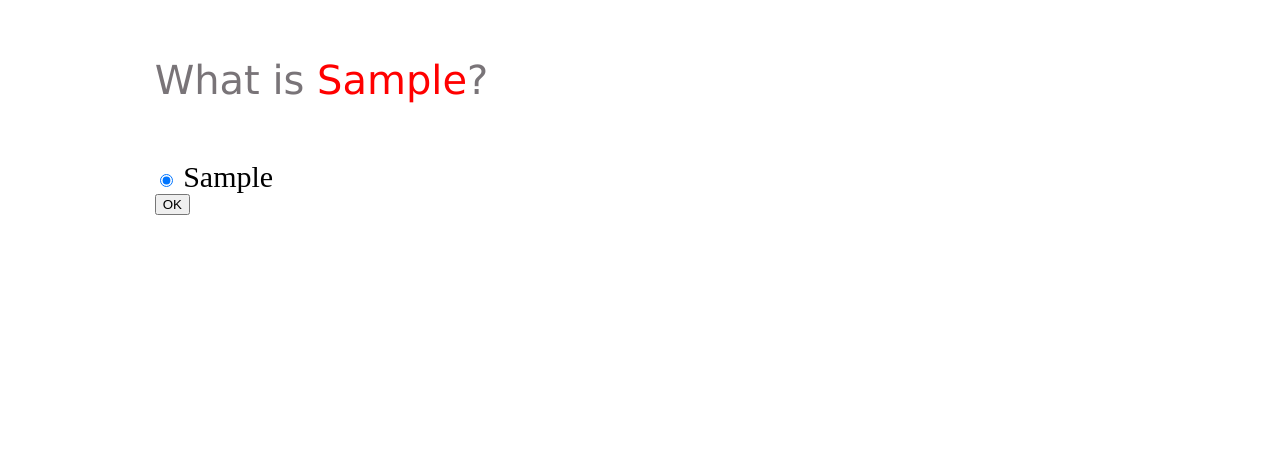
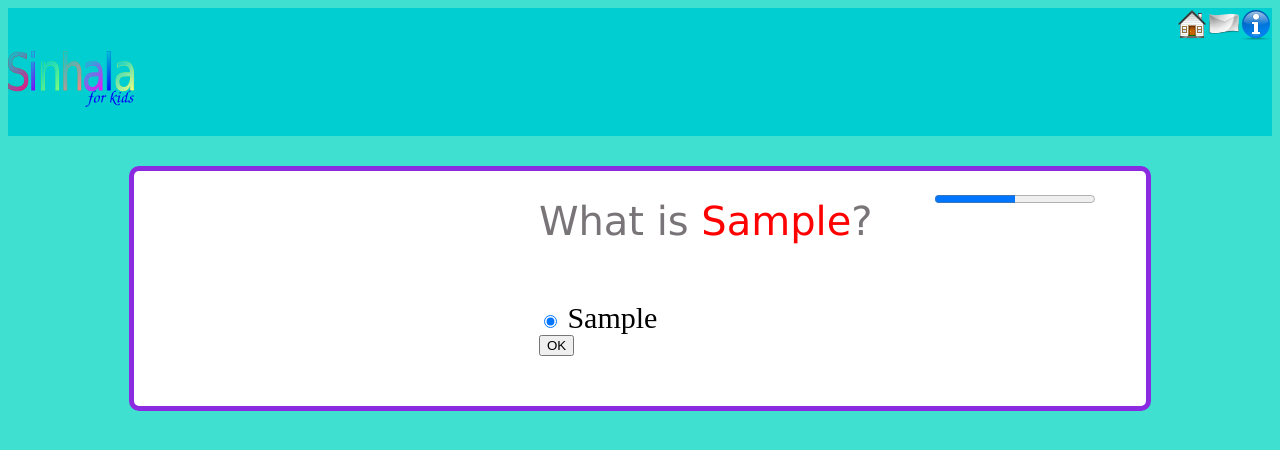
Before and after one commit to sinhalaquiz/sinhalaforkids, a Django app: a page that uses templates/wordquiz/question-base.html in a window 1280 px wide. Shown: the top 450 px of the page. Run offline with Django 3.2, Linux system fonts and the light colour scheme; tables that the repository leaves empty hold one stand-in row (values such as "Sample post").

Commit message:
Wordquiz appearance consitent with site

```diff
--- a/templates/site-common.html
+++ b/templates/site-common.html
@@ -5,8 +5,10 @@
             {% block title %}{% endblock %}
         </title>
         <link rel="stylesheet" href="{% static "css/site.css" %}" />
+        {%block stylesheets %}{% endblock %}
         <meta name="description=" content={% block description %}{% endblock %}>
-        {% block script %}{% endblock %}
+        <script src="{% static "js/alertify.js" %}"></script>
+        <script>{% block script %}{% endblock %}</script>
     </head>
     <header>
         {% static "" as baseUrl %}
--- a/templates/treasure/game.html
+++ b/templates/treasure/game.html
@@ -7,7 +7,7 @@
         <meta charset="utf-8" />
         <title>Treasure Hunt</title>
         <link rel="stylesheet" href="{% static "css/alertify.css" %}" />
-        <link rel="stylesheet" media="screen" href="{{ baseUrl }}treasure/css/canvases.css" %}></link>
+        <link rel="stylesheet" media="screen" href="{{ baseUrl }}treasure/css/canvases.css"></link>
     </head>
 
     <body onload="onLoad()">
--- a/templates/wordquiz/question-base.html
+++ b/templates/wordquiz/question-base.html
@@ -1,10 +1,16 @@
+{% extends "site-common.html" %}
 {% load staticfiles %}
-<html>
-    <head>
+
+{% block title %} Word Quiz ({{cat}}) {% endblock %}
+
+{% block description %} Choose the Sinhala word using the clue {% endblock %}
+
+{% block stylesheets %}
 <link rel="stylesheet" href="{% static "css/alertify.css" %}" />
-        <script src="{% static "js/alertify.js" %}"></script>
-        <meta name="viewport" content="width=device-width">
-        <script>
+<link rel="stylesheet" href="{% static "/static/wordquiz/css/question.css" %}" />
+{% endblock %}
+
+{% block script %}
 function provideFeedback(on_ok)
 {
     var expect='{{answer}}';
@@ -18,43 +24,11 @@
         alertify.alert("The answer is " + expect, on_ok);
     }
 }
-        </script>
-        <style>
-            @font-face {
-                font-family: 'BhashitaComplex';
-                src: '{% static 'fonts/LBhashitaComplex.ttf' %}';
-            }
+{% endblock %}
 
-            .container {
-                width: 80%;
-                margin: 30px auto;
-                overflow: hidden;
-            }
-
-            .question {
-                font: 40px/1.5 Verdana, Helvetica, sans-serif;
-                color: #797478;
-                width: 50%;
-                margin:  2% 2% 50px 2%;
-            }
-
-            .question img {
-                max-width: 100%;
-                -webkit-border-radius: 5px;
-                -moz-border-radius: 5px;
-                border-radius: 5px;
-            }
-
-            .options {
-                font-family: BhashitaComplex;
-                font-size: 30px;
-                width: 50%;
-                margin:  2% 2% 50px 2%;
-            }
-        </style>
-    </head>
-    <body>
+{% block body %}
 <div class="container">
+    <progress max="{{queue | length}}" value="{{ idx }}"> </progress>
     <div class="question">
         {% block question %}{% endblock %}
     </div>
@@ -68,11 +42,8 @@
             {% for choice in choices %}<input type="radio" name="choice" id="choice{{ forloop.counter }}" value="{{ choice }}" {% if forloop.first %}checked{% endif %} />
             <label for="choice{{ forloop.counter }}">{{ choice }}</label><br />
             {% endfor %}
-                    <button type="button" onclick="provideFeedback(function() {
-                        submit();
-                        })">OK</button>
+            <button type="button" onclick="provideFeedback(function() { submit(); })">OK</button>
         </form>
     </div>
 </div>
-    </body>
-</html>
+{% endblock %}
--- /dev/null
+++ b/wordquiz/static/wordquiz/css/question.css
@@ -0,0 +1,25 @@
+.question {
+    font: 40px/1.5 Verdana, Helvetica, sans-serif;
+    color: #797478;
+    width: 50%;
+    margin:  2% 40% 50px 40%;
+}
+
+.question img {
+    max-width: 100%;
+    -webkit-border-radius: 5px;
+    -moz-border-radius: 5px;
+    border-radius: 5px;
+}
+
+.options {
+    font-family: BhashitaComplex;
+    font-size: 30px;
+    width: 50%;
+    margin:  2% 40% 50px 40%;
+}
+
+progress[value] {
+    float: right;
+    margin:  2% 5% 50px 5%;
+}
```
Lines whose indentation alone changed are shown as unchanged.
